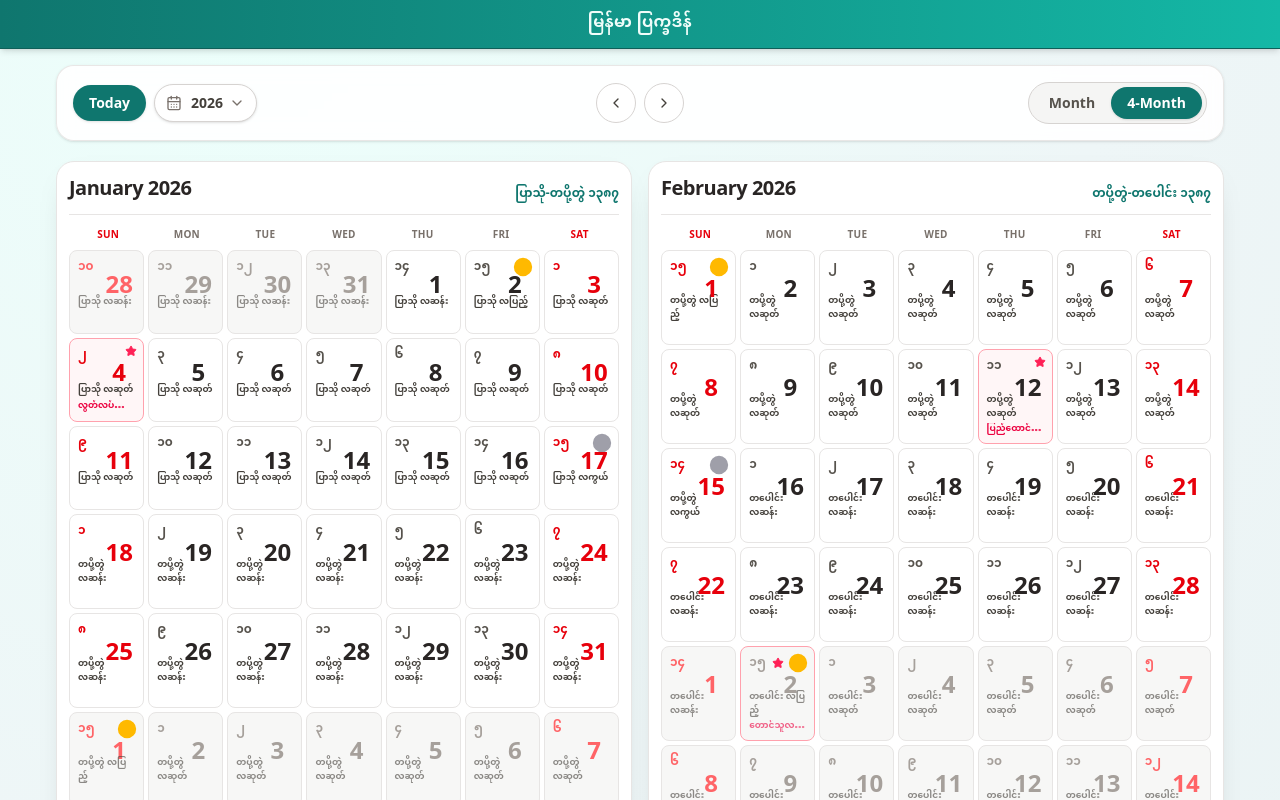
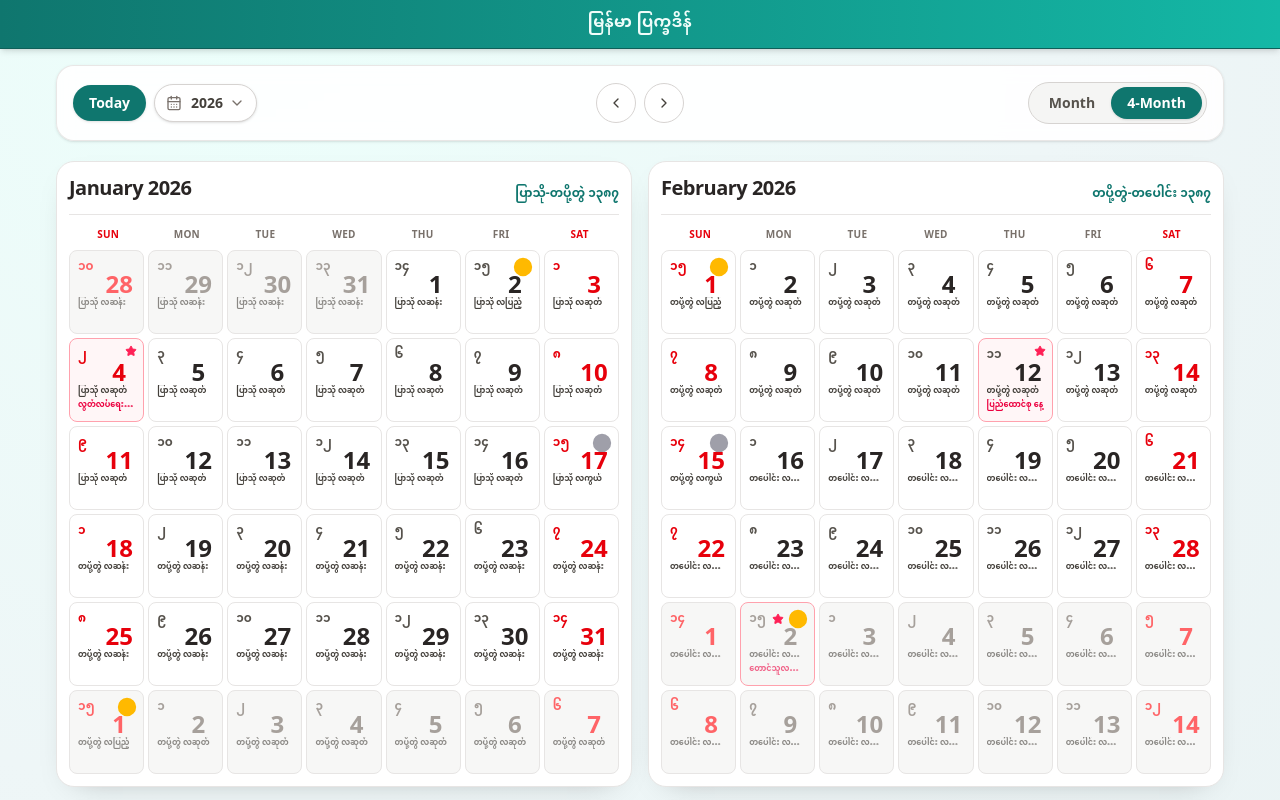
Before and after one commit to NayPaingSoe/myanmar-calendar, a Next.js app: page / in a window 1280 px wide. Shown: the top 800 px of the page. Built offline with nearby package versions, Linux system fonts and the light colour scheme.

Commit message:
style: tighten compact Myanmar text in calendar cell

```diff
--- a/src/components/calendar/CalendarCell.jsx
+++ b/src/components/calendar/CalendarCell.jsx
@@ -150,7 +150,7 @@ export default function CalendarCell({
           <p
             className={cn(
               "font-myanmar font-semibold leading-tight text-stone-700",
-              compact ? "text-[9px]" : "text-[10px]",
+              compact ? "text-[8px] truncate" : "text-[10px]",
             )}
           >
             {myanmarDate.monthMy} {myanmarDate.dayPhaseMy}
@@ -160,7 +160,7 @@ export default function CalendarCell({
             className={cn(
               "font-myanmar",
               compact
-                ? "h-3 truncate text-[9px] font-bold"
+                ? "h-3 truncate text-[8px] font-bold"
                 : "h-3 text-[10px] font-bold",
               holiday ? "text-rose-600" : "text-transparent",
             )}
```
